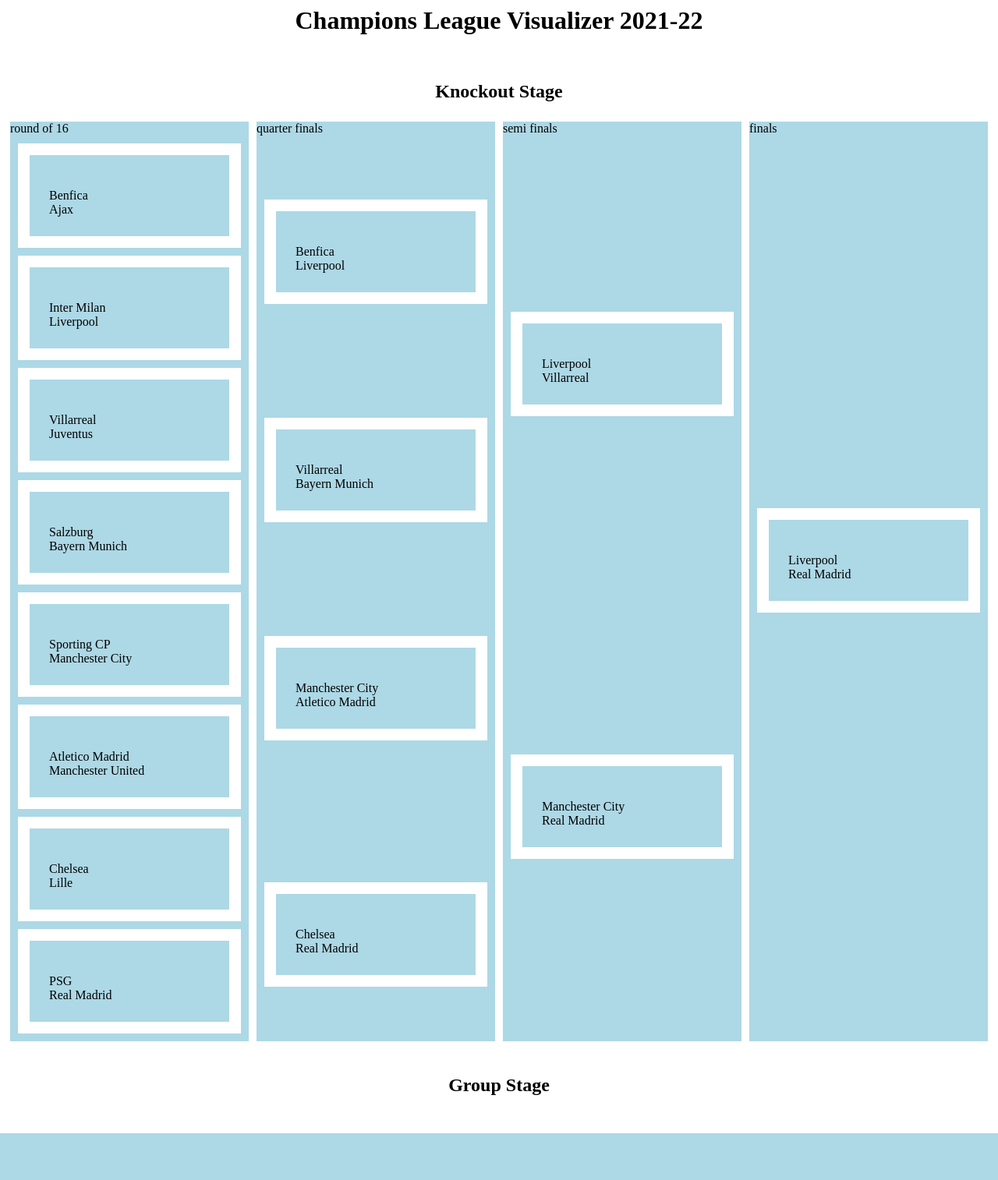
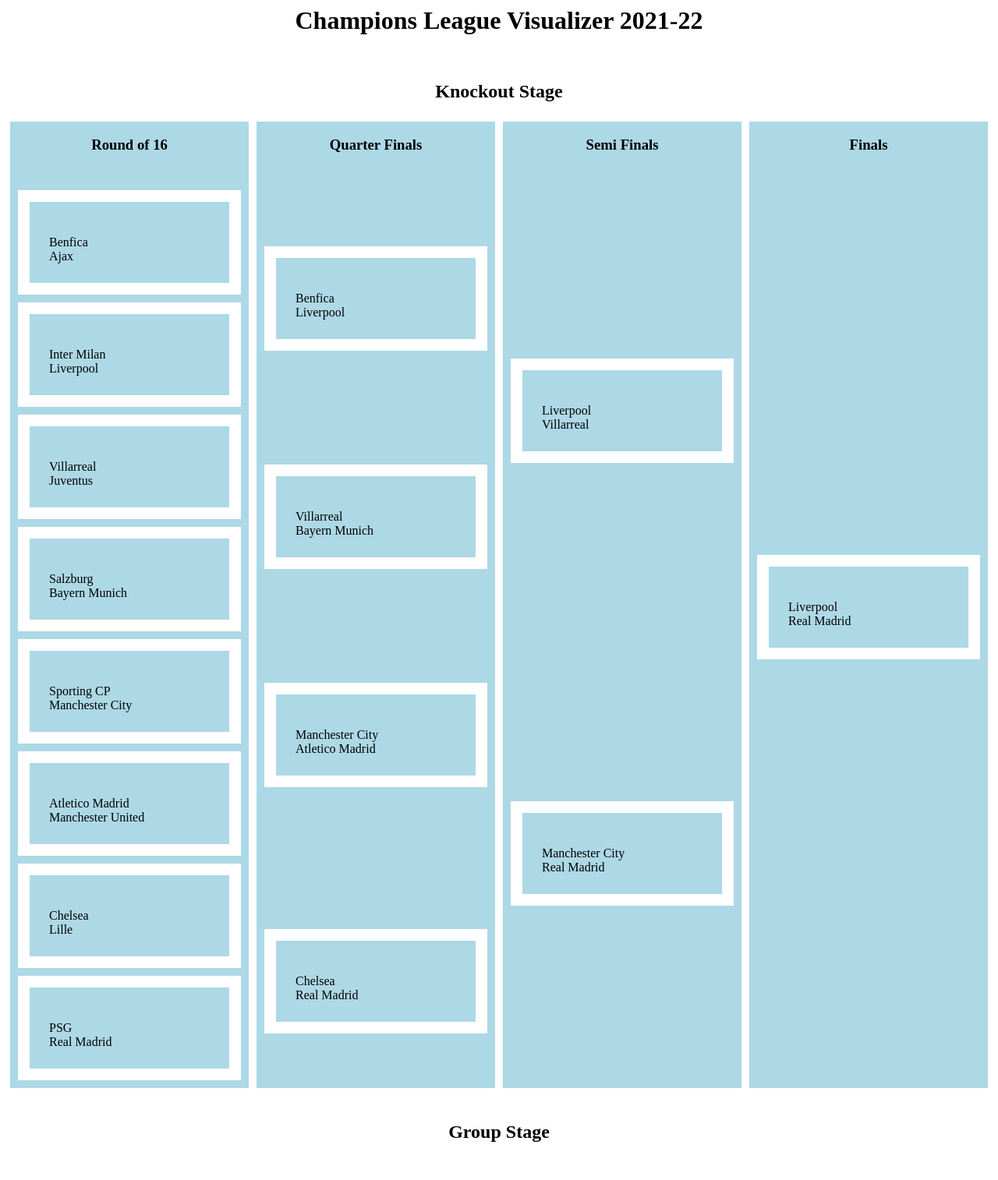
Before and after one commit to jacopofranciosiwisc/champions_league_visualizer, a Flask app: template champions_league_visualizer/templates/index.html in a window 1280 px wide. Shown: the whole page at 78% size. Before the commit the page ends 1454 px from the top, so only its background shows below. Run offline with Flask 2, Linux system fonts and the light colour scheme; the template is opened without the code that fills it, so the values that code supplies are empty.

Commit message:
change styling of knockout stage page

```diff
--- a/champions_league_visualizer/templates/index.html
+++ b/champions_league_visualizer/templates/index.html
@@ -7,7 +7,7 @@
     <h2>Knockout Stage</h2>
     <div class="container">
         <div class="item">
-            round of 16
+            <h3>Round of 16</h3>
             <br>
             <div class="box">
                 <br>
@@ -67,7 +67,7 @@
             </div>
         </div>
         <div class="item">
-            quarter finals
+            <h3>Quarter Finals</h3>
             <br><br><br><br><br>
             <div class="box">
                 <br>
@@ -102,7 +102,7 @@
             </div>
         </div>
         <div class="item">
-            semi finals
+            <h3>Semi Finals</h3>
             <br><br><br><br><br><br><br><br><br><br><br><br><br>
             <div class="box">
                 <br>
@@ -121,7 +121,7 @@
             </div>
         </div>
         <div class="item">
-            finals
+            <h3>Finals</h3>
             <br><br><br><br><br><br><br><br><br><br><br><br><br><br><br><br><br><br><br><br><br><br><br><br><br><br><br>
             <div class="box">
                 <br>
@@ -218,5 +218,8 @@
         margin: 10px;
     }
 
+    h3{
+        text-align: center;
+    }
 
 </style>
```
